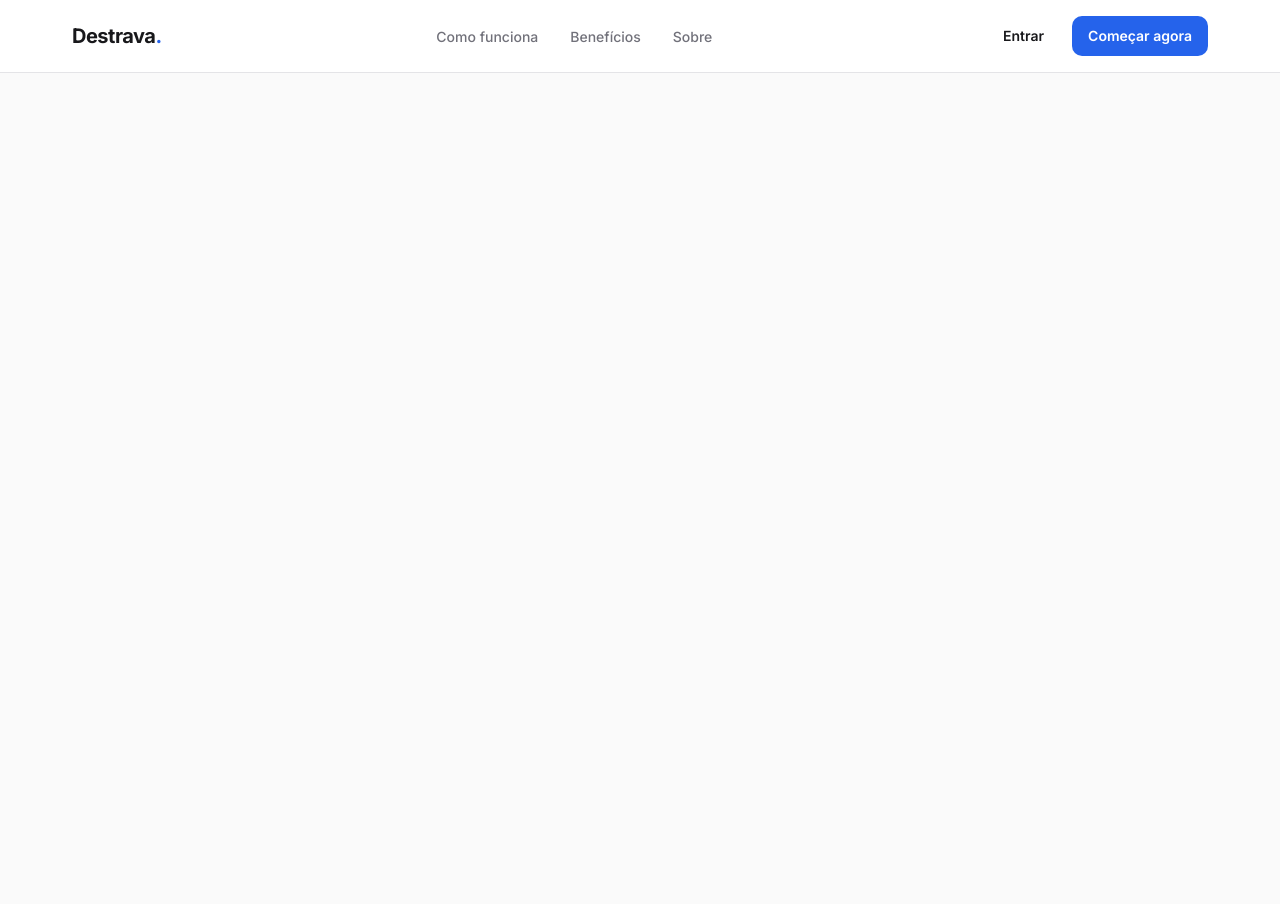
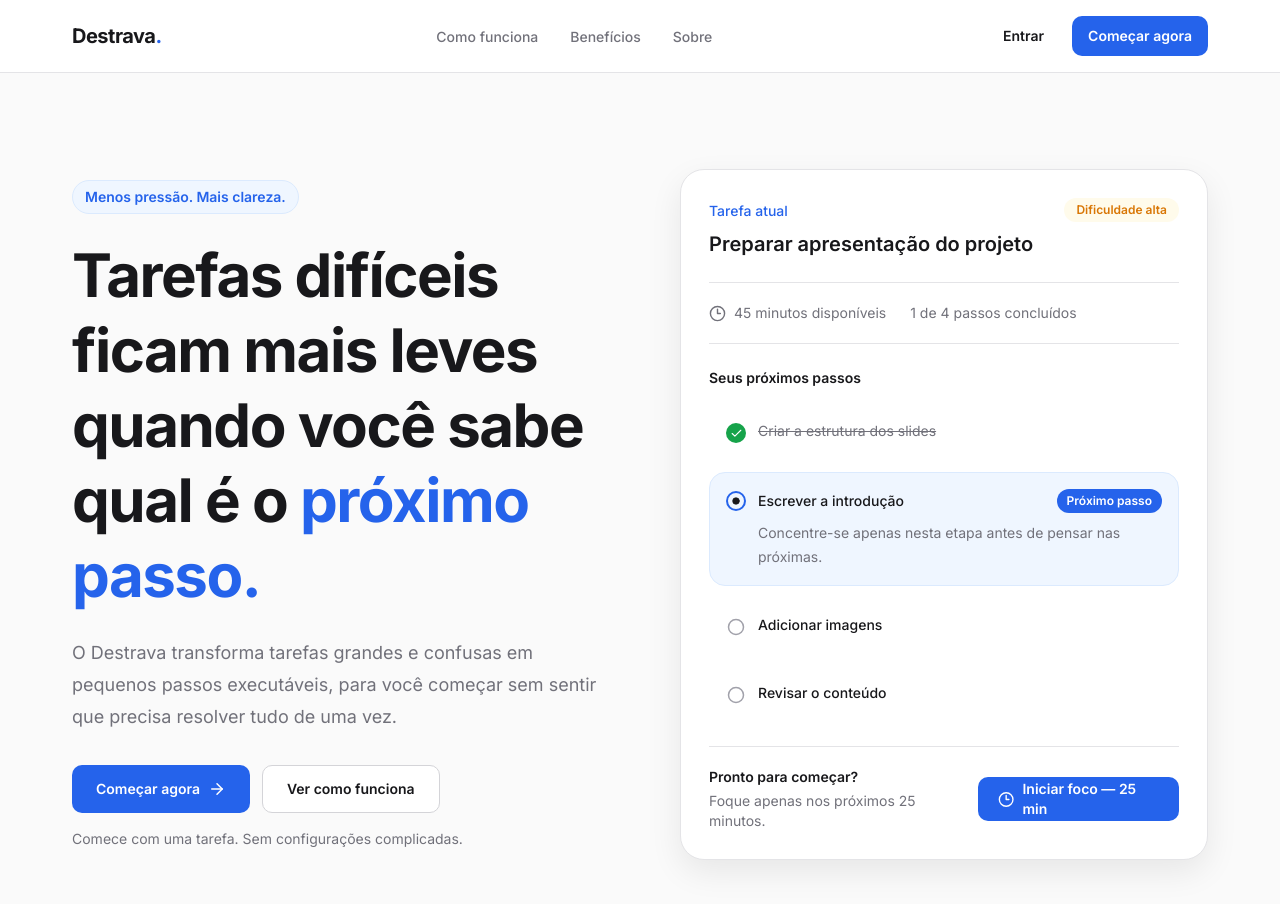
Before and after one commit to Alairjr7/destrava, a React (Vite) app: page / in a window 1280 px wide. Shown: the top 904 px of the page. Before the commit the page ends 800 px from the top, so only its background shows below. Built offline with nearby package versions, Linux system fonts and the light colour scheme.

Commit message:
feat: criando a seção principal da landing page com prévia do produto

```diff
--- a/src/App.tsx
+++ b/src/App.tsx
@@ -1,11 +1,12 @@
 import { Header } from "./components/landing/Header";
+import { Hero } from "./components/landing/Hero";
 
 export function App() {
   return (
     <>
       <Header />
       <main>
-
+        <Hero />
       </main>
     </>
   );
--- /dev/null
+++ b/src/components/landing/Hero/Hero.tsx
@@ -0,0 +1,201 @@
+import { ArrowRight, Check, Circle, Clock3 } from "lucide-react";
+
+const taskSteps = [
+  {
+    id: 1,
+    label: "Criar a estrutura dos slides",
+    status: "completed",
+  },
+  {
+    id: 2,
+    label: "Escrever a introdução",
+    status: "current",
+  },
+  {
+    id: 3,
+    label: "Adicionar imagens",
+    status: "pending",
+  },
+  {
+    id: 4,
+    label: "Revisar o conteúdo",
+    status: "pending",
+  },
+];
+
+export function Hero() {
+  return (
+    <section className="section-spacing overflow-hidden">
+      <div className="app-container">
+        <div className="grid items-center gap-14 lg:grid-cols-2 lg:gap-20">
+          <div className="max-w-2xl">
+            <span className="inline-flex rounded-full border border-brand-muted bg-brand-soft px-3 py-1.5 text-sm font-semibold text-brand">
+              Menos pressão. Mais clareza.
+            </span>
+
+            <h1 className="mt-6 text-4xl leading-tight font-bold tracking-tight text-foreground sm:text-5xl lg:text-6xl">
+              Tarefas difíceis ficam mais leves quando você sabe qual é o{" "}
+              <span className="text-brand">próximo passo.</span>
+            </h1>
+
+            <p className="mt-6 max-w-xl text-base leading-7 text-muted-foreground sm:text-lg sm:leading-8">
+              O Destrava transforma tarefas grandes e confusas em pequenos
+              passos executáveis, para você começar sem sentir que precisa
+              resolver tudo de uma vez.
+            </p>
+
+            <div className="mt-8 flex flex-col gap-3 sm:flex-row">
+              <a
+                href="/cadastro"
+                className="inline-flex min-h-12 items-center justify-center gap-2 rounded-md bg-brand px-6 text-sm font-semibold text-white transition-colors duration-200 hover:bg-brand-hover active:bg-brand-active"
+              >
+                Começar agora
+                <ArrowRight size={18} aria-hidden="true" />
+              </a>
+
+              <a
+                href="#como-funciona"
+                className="inline-flex min-h-12 items-center justify-center rounded-md border border-border-strong bg-surface px-6 text-sm font-semibold text-foreground transition-colors duration-200 hover:bg-surface-muted"
+              >
+                Ver como funciona
+              </a>
+            </div>
+
+            <p className="mt-4 text-sm text-muted-foreground">
+              Comece com uma tarefa. Sem configurações complicadas.
+            </p>
+          </div>
+
+          <div className="relative">
+            <div
+              aria-hidden="true"
+              className="absolute -top-16 -right-16 -z-10 size-64 rounded-full bg-brand-soft blur-3xl"
+            />
+
+            <div
+              aria-hidden="true"
+              className="absolute -bottom-12 -left-12 -z-10 size-44 rounded-full bg-surface-muted blur-2xl"
+            />
+
+            <div className="rounded-xl border border-border bg-surface p-5 shadow-elevated sm:p-7">
+              <div className="flex flex-col gap-4 border-b border-border pb-6 sm:flex-row sm:items-start sm:justify-between">
+                <div>
+                  <span className="text-sm font-medium text-brand">
+                    Tarefa atual
+                  </span>
+
+                  <h2 className="mt-2 text-xl font-semibold text-foreground">
+                    Preparar apresentação do projeto
+                  </h2>
+                </div>
+
+                <span className="inline-flex w-fit rounded-full bg-warning-soft px-3 py-1 text-xs font-semibold text-warning">
+                  Dificuldade alta
+                </span>
+              </div>
+
+              <div className="flex flex-wrap gap-x-6 gap-y-3 border-b border-border py-5 text-sm text-muted-foreground">
+                <span className="inline-flex items-center gap-2">
+                  <Clock3 size={17} aria-hidden="true" />
+                  45 minutos disponíveis
+                </span>
+
+                <span>1 de 4 passos concluídos</span>
+              </div>
+
+              <div className="py-6">
+                <p className="mb-4 text-sm font-semibold text-foreground">
+                  Seus próximos passos
+                </p>
+
+                <ul className="space-y-3">
+                  {taskSteps.map((step) => {
+                    const isCompleted = step.status === "completed";
+                    const isCurrent = step.status === "current";
+
+                    return (
+                      <li
+                        key={step.id}
+                        className={
+                          isCurrent
+                            ? "rounded-lg border border-brand-muted bg-brand-soft p-4"
+                            : "rounded-lg border border-transparent p-4"
+                        }
+                      >
+                        <div className="flex items-start gap-3">
+                          <span
+                            className={
+                              isCompleted
+                                ? "mt-0.5 flex size-5 shrink-0 items-center justify-center rounded-full bg-success text-white"
+                                : isCurrent
+                                  ? "mt-0.5 flex size-5 shrink-0 items-center justify-center rounded-full border-2 border-brand"
+                                  : "mt-0.5 flex size-5 shrink-0 items-center justify-center text-subtle-foreground"
+                            }
+                            aria-hidden="true"
+                          >
+                            {isCompleted ? (
+                              <Check size={13} />
+                            ) : (
+                              <Circle
+                                size={isCurrent ? 8 : 18}
+                                fill={isCurrent ? "currentColor" : "none"}
+                              />
+                            )}
+                          </span>
+
+                          <div className="flex-1">
+                            <div className="flex flex-wrap items-center justify-between gap-2">
+                              <span
+                                className={
+                                  isCompleted
+                                    ? "text-sm text-muted-foreground line-through"
+                                    : "text-sm font-medium text-foreground"
+                                }
+                              >
+                                {step.label}
+                              </span>
+
+                              {isCurrent && (
+                                <span className="rounded-full bg-brand px-2.5 py-1 text-xs font-semibold text-white">
+                                  Próximo passo
+                                </span>
+                              )}
+                            </div>
+
+                            {isCurrent && (
+                              <p className="mt-2 text-sm leading-6 text-muted-foreground">
+                                Concentre-se apenas nesta etapa antes de pensar
+                                nas próximas.
+                              </p>
+                            )}
+                          </div>
+                        </div>
+                      </li>
+                    );
+                  })}
+                </ul>
+              </div>
+
+              <div className="flex flex-col gap-3 border-t border-border pt-5 sm:flex-row sm:items-center sm:justify-between">
+                <div>
+                  <p className="text-sm font-semibold text-foreground">
+                    Pronto para começar?
+                  </p>
+
+                  <p className="mt-1 text-sm text-muted-foreground">
+                    Foque apenas nos próximos 25 minutos.
+                  </p>
+                </div>
+
+                <div className="inline-flex min-h-11 items-center justify-center gap-2 rounded-md bg-brand px-5 text-sm font-semibold text-white">
+                  <Clock3 size={17} aria-hidden="true" />
+                  Iniciar foco — 25 min
+                </div>
+              </div>
+            </div>
+          </div>
+        </div>
+      </div>
+    </section>
+  );
+}
--- /dev/null
+++ b/src/components/landing/Hero/index.ts
@@ -0,0 +1 @@
+export { Hero } from "./Hero";
```
